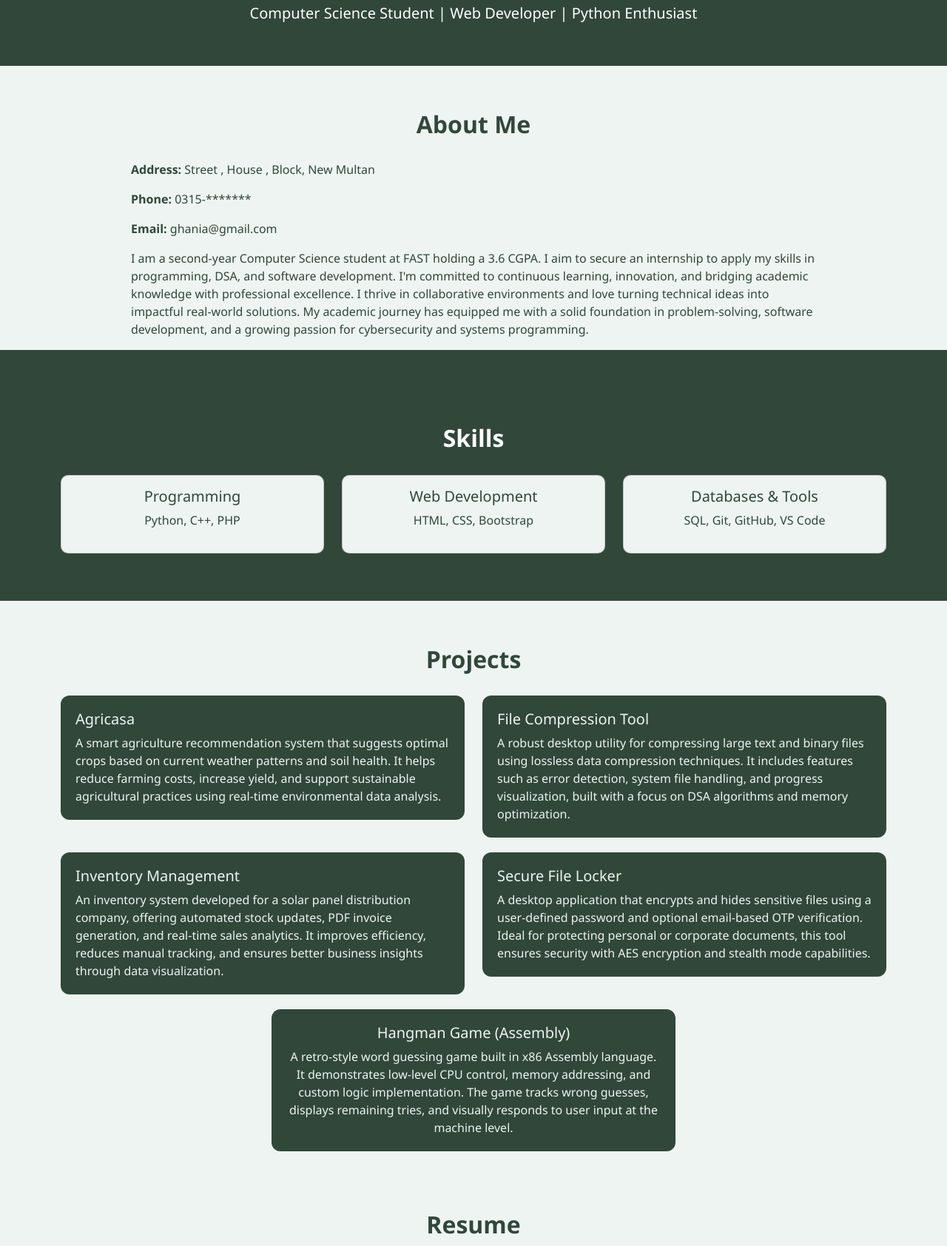
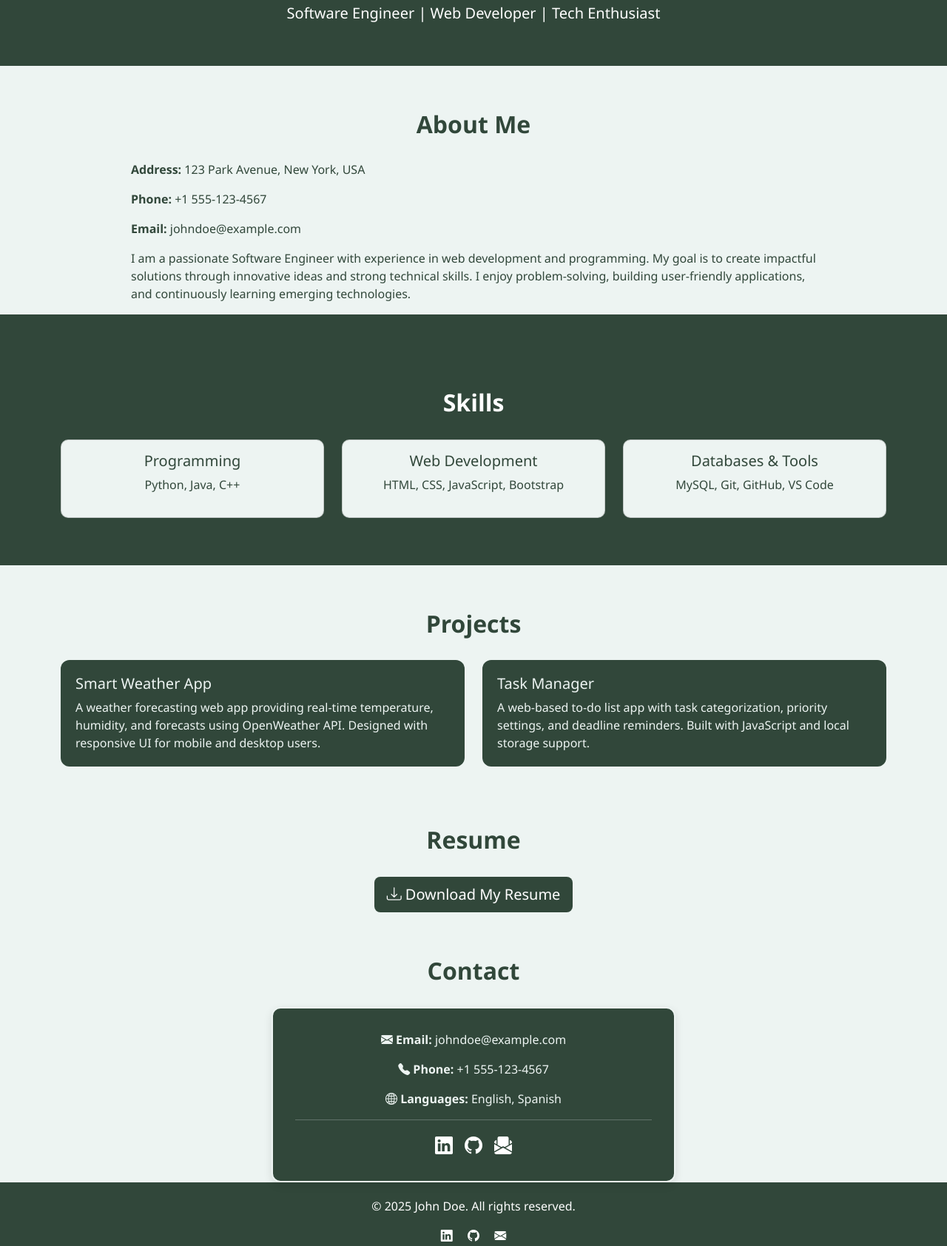
Before and after one commit to Ghania39/CodeAlpha_Portfolio, a plain HTML site: page index.html in a window 1280 px wide. Shown: the part 151-1835 px from the top of the page at 74% size. Drawn offline with nearby package versions, Linux system fonts and the light colour scheme.

Commit message:
index.html

```diff
--- a/index.html
+++ b/index.html
@@ -3,84 +3,30 @@
 <head>
   <meta charset="UTF-8" />
   <meta name="viewport" content="width=device-width, initial-scale=1.0" />
-  <title>Ghania's Portfolio</title>
+  <title>John Doe's Portfolio</title>
   <link href="https://cdn.jsdelivr.net/npm/bootstrap@5.3.0/dist/css/bootstrap.min.css" rel="stylesheet" />
   <link rel="stylesheet" href="https://cdn.jsdelivr.net/npm/bootstrap-icons@1.10.5/font/bootstrap-icons.css">
   <style>
-    body {
-      background-color: #EDF4F2;
-      color: #31473A;
-      font-family: 'Segoe UI', sans-serif;
-    }
-    nav {
-      background-color: #31473A;
-      border-bottom: 2px solid #EDF4F2;
-    }
-    nav a {
-      color: #ffffff !important;
-    }
-    nav a:hover {
-      color: #cccccc !important;
-    }
-    header {
-      background-color: #31473A;
-      color: white;
-      padding: 40px 0;
-    }
-    .section-title {
-      margin-top: 60px;
-      margin-bottom: 30px;
-      font-weight: bold;
-      text-align: center;
-      font-size: 2rem;
-    }
-    .card.custom-card {
-      background-color: #31473A;
-      color: #EDF4F2;
-      border: none;
-      border-radius: 12px;
-      padding: 20px;
-      margin-bottom: 20px;
-    }
-    .card.custom-card:hover {
-      transform: translateY(-5px);
-      transition: 0.3s ease-in-out;
-    }
-    #skills {
-      background-color: #31473A;
-      color: #EDF4F2;
-      padding: 40px 0;
-    }
-    #skills .card {
-      background-color: #EDF4F2;
-      color: #31473A;
-      border-radius: 10px;
-    }
-    footer {
-      background-color: #31473A;
-      color: #fff;
-      padding: 20px 0;
-      text-align: center;
-    }
-    .contact-card {
-      background-color: #31473A;
-      color: #EDF4F2;
-      border: 2px solid #EDF4F2;
-      border-radius: 12px;
-      box-shadow: 0 4px 12px rgba(0, 0, 0, 0.1);
-      padding: 30px;
-      transition: transform 0.3s ease;
-    }
-    .contact-card:hover {
-      transform: translateY(-5px);
-    }
+    body { background-color: #EDF4F2; color: #31473A; font-family: 'Segoe UI', sans-serif; }
+    nav { background-color: #31473A; border-bottom: 2px solid #EDF4F2; }
+    nav a { color: #ffffff !important; }
+    nav a:hover { color: #cccccc !important; }
+    header { background-color: #31473A; color: white; padding: 40px 0; }
+    .section-title { margin-top: 60px; margin-bottom: 30px; font-weight: bold; text-align: center; font-size: 2rem; }
+    .card.custom-card { background-color: #31473A; color: #EDF4F2; border: none; border-radius: 12px; padding: 20px; margin-bottom: 20px; }
+    .card.custom-card:hover { transform: translateY(-5px); transition: 0.3s ease-in-out; }
+    #skills { background-color: #31473A; color: #EDF4F2; padding: 40px 0; }
+    #skills .card { background-color: #EDF4F2; color: #31473A; border-radius: 10px; }
+    footer { background-color: #31473A; color: #fff; padding: 20px 0; text-align: center; }
+    .contact-card { background-color: #31473A; color: #EDF4F2; border: 2px solid #EDF4F2; border-radius: 12px; box-shadow: 0 4px 12px rgba(0, 0, 0, 0.1); padding: 30px; transition: transform 0.3s ease; }
+    .contact-card:hover { transform: translateY(-5px); }
   </style>
 </head>
 <body>
 
 <nav class="navbar navbar-expand-lg navbar-dark sticky-top">
   <div class="container">
-    <a class="navbar-brand fw-bold" href="#">Ghania</a>
+    <a class="navbar-brand fw-bold" href="#">John Doe</a>
     <button class="navbar-toggler" type="button" data-bs-toggle="collapse" data-bs-target="#navbarNav">
       <span class="navbar-toggler-icon"></span>
     </button>
@@ -98,8 +44,8 @@
 
 <header class="text-center">
   <div class="container">
-    <h1 class="fw-bold">Ghania Adnan</h1>
-    <p class="lead">Computer Science Student | Web Developer | Python Enthusiast</p>
+    <h1 class="fw-bold">John Doe</h1>
+    <p class="lead">Software Engineer | Web Developer | Tech Enthusiast</p>
   </div>
 </header>
 
@@ -107,10 +53,10 @@
   <h3 class="section-title">About Me</h3>
   <div class="row justify-content-center">
     <div class="col-md-10">
-      <p><strong>Address:</strong> Street , House ,  Block, New Multan</p>
-      <p><strong>Phone:</strong> 0315-*******</p>
-      <p><strong>Email:</strong> ghania@gmail.com</p>
-      <p>I am a second-year Computer Science student at FAST holding a 3.6 CGPA. I aim to secure an internship to apply my skills in programming, DSA, and software development. I'm committed to continuous learning, innovation, and bridging academic knowledge with professional excellence. I thrive in collaborative environments and love turning technical ideas into impactful real-world solutions. My academic journey has equipped me with a solid foundation in problem-solving, software development, and a growing passion for cybersecurity and systems programming.</p>
+      <p><strong>Address:</strong> 123 Park Avenue, New York, USA</p>
+      <p><strong>Phone:</strong> +1 555-123-4567</p>
+      <p><strong>Email:</strong> johndoe@example.com</p>
+      <p>I am a passionate Software Engineer with experience in web development and programming. My goal is to create impactful solutions through innovative ideas and strong technical skills. I enjoy problem-solving, building user-friendly applications, and continuously learning emerging technologies.</p>
     </div>
   </div>
 </section>
@@ -122,19 +68,19 @@
       <div class="col-md-4">
         <div class="card p-3 mb-4">
           <h5>Programming</h5>
-          <p>Python, C++, PHP</p>
+          <p>Python, Java, C++</p>
         </div>
       </div>
       <div class="col-md-4">
         <div class="card p-3 mb-4">
           <h5>Web Development</h5>
-          <p>HTML, CSS, Bootstrap</p>
+          <p>HTML, CSS, JavaScript, Bootstrap</p>
         </div>
       </div>
       <div class="col-md-4">
         <div class="card p-3 mb-4">
           <h5>Databases & Tools</h5>
-          <p>SQL, Git, GitHub, VS Code</p>
+          <p>MySQL, Git, GitHub, VS Code</p>
         </div>
       </div>
     </div>
@@ -146,36 +92,15 @@
   <div class="row">
     <div class="col-md-6">
       <div class="card custom-card">
-        <h5 class="card-title">Agricasa</h5>
-        <p class="card-text">A smart agriculture recommendation system that suggests optimal crops based on current weather patterns and soil health. It helps reduce farming costs, increase yield, and support sustainable agricultural practices using real-time environmental data analysis.</p>
+        <h5 class="card-title">Smart Weather App</h5>
+        <p class="card-text">A weather forecasting web app providing real-time temperature, humidity, and forecasts using OpenWeather API. Designed with responsive UI for mobile and desktop users.</p>
       </div>
     </div>
 
     <div class="col-md-6">
       <div class="card custom-card">
-        <h5 class="card-title">File Compression Tool</h5>
-        <p class="card-text">A robust desktop utility for compressing large text and binary files using lossless data compression techniques. It includes features such as error detection, system file handling, and progress visualization, built with a focus on DSA algorithms and memory optimization.</p>
-      </div>
-    </div>
-
-    <div class="col-md-6">
-      <div class="card custom-card">
-        <h5 class="card-title">Inventory Management</h5>
-        <p class="card-text">An inventory system developed for a solar panel distribution company, offering automated stock updates, PDF invoice generation, and real-time sales analytics. It improves efficiency, reduces manual tracking, and ensures better business insights through data visualization.</p>
-      </div>
-    </div>
-
-    <div class="col-md-6">
-      <div class="card custom-card">
-        <h5 class="card-title">Secure File Locker</h5>
-        <p class="card-text">A desktop application that encrypts and hides sensitive files using a user-defined password and optional email-based OTP verification. Ideal for protecting personal or corporate documents, this tool ensures security with AES encryption and stealth mode capabilities.</p>
-      </div>
-    </div>
-
-    <div class="col-md-6 offset-md-3">
-      <div class="card custom-card text-center">
-        <h5 class="card-title">Hangman Game (Assembly)</h5>
-        <p class="card-text">A retro-style word guessing game built in x86 Assembly language. It demonstrates low-level CPU control, memory addressing, and custom logic implementation. The game tracks wrong guesses, displays remaining tries, and visually responds to user input at the machine level.</p>
+        <h5 class="card-title">Task Manager</h5>
+        <p class="card-text">A web-based to-do list app with task categorization, priority settings, and deadline reminders. Built with JavaScript and local storage support.</p>
       </div>
     </div>
   </div>
@@ -194,14 +119,14 @@
     <div class="row justify-content-center">
       <div class="col-md-6">
         <div class="contact-card text-center">
-          <p><i class="bi bi-envelope-fill"></i> <strong>Email:</strong> ghania@gmail.com</p>
-          <p><i class="bi bi-telephone-fill"></i> <strong>Phone:</strong> 0315-*******</p>
-          <p><i class="bi bi-globe2"></i> <strong>Languages:</strong> Urdu, English</p>
+          <p><i class="bi bi-envelope-fill"></i> <strong>Email:</strong> johndoe@example.com</p>
+          <p><i class="bi bi-telephone-fill"></i> <strong>Phone:</strong> +1 555-123-4567</p>
+          <p><i class="bi bi-globe2"></i> <strong>Languages:</strong> English, Spanish</p>
           <hr>
           <div class="d-flex justify-content-center gap-3">
-            <a href="https://linkedin.com" target="_blank" class="text-decoration-none text-white fs-4"><i class="bi bi-linkedin"></i></a>
-            <a href="https://github.com" target="_blank" class="text-decoration-none text-white fs-4"><i class="bi bi-github"></i></a>
-            <a href="mailto:ghania@gmail.com" class="text-decoration-none text-white fs-4"><i class="bi bi-envelope-paper-fill"></i></a>
+            <a href="https://linkedin.com/in/johndoe" target="_blank" class="text-decoration-none text-white fs-4"><i class="bi bi-linkedin"></i></a>
+            <a href="https://github.com/johndoe" target="_blank" class="text-decoration-none text-white fs-4"><i class="bi bi-github"></i></a>
+            <a href="mailto:johndoe@example.com" class="text-decoration-none text-white fs-4"><i class="bi bi-envelope-paper-fill"></i></a>
           </div>
         </div>
       </div>
@@ -209,22 +134,12 @@
   </div>
 </section>
 
-<section class="container">
-  <h3 class="section-title">Achievements & Activities</h3>
-  <ul>
-    <li>Qualified for final round of Huawei ICT Competition</li>
-    <li>Certified by Cosmic Code for participation</li>
-    <li>Project deployed in Al Shams Enterprises Pvt Ltd</li>
-    <li>Director of Content & Documentation – Sports Society, UET Narowal</li>
-  </ul>
-</section>
-
 <footer>
-  <p>&copy; 2025 Ghania Adnan. All rights reserved.</p>
+  <p>&copy; 2025 John Doe. All rights reserved.</p>
   <div class="mt-2">
-    <a href="https://linkedin.com" class="text-white mx-2"><i class="bi bi-linkedin"></i></a>
-    <a href="https://github.com" class="text-white mx-2"><i class="bi bi-github"></i></a>
-    <a href="mailto:ghaniaadnan39@gmail.com" class="text-white mx-2"><i class="bi bi-envelope-fill"></i></a>
+    <a href="https://linkedin.com/in/johndoe" class="text-white mx-2"><i class="bi bi-linkedin"></i></a>
+    <a href="https://github.com/johndoe" class="text-white mx-2"><i class="bi bi-github"></i></a>
+    <a href="mailto:johndoe@example.com" class="text-white mx-2"><i class="bi bi-envelope-fill"></i></a>
   </div>
 </footer>
 
```
